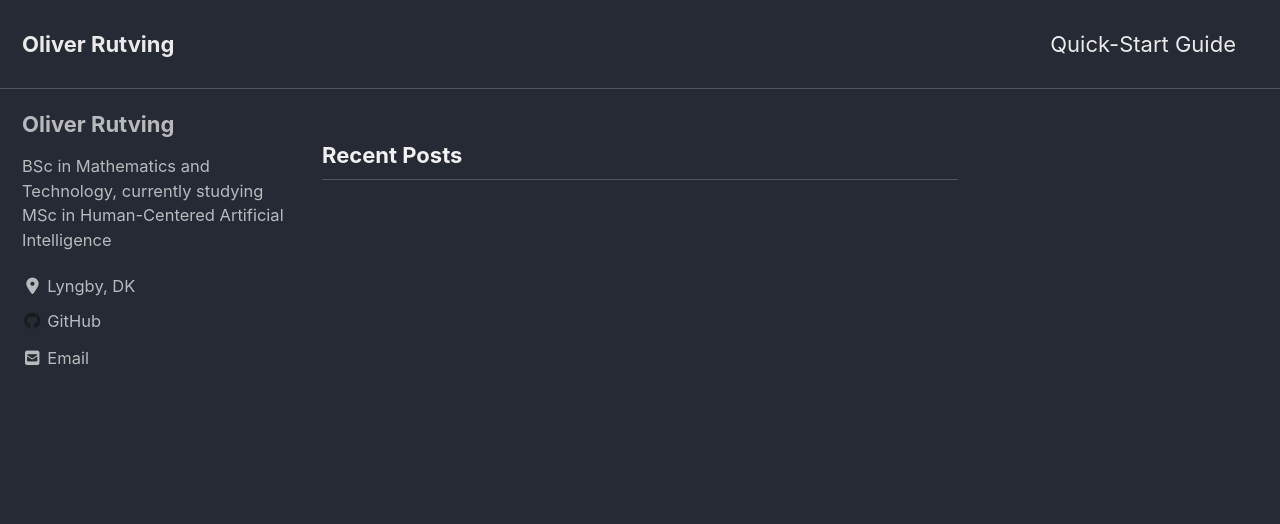
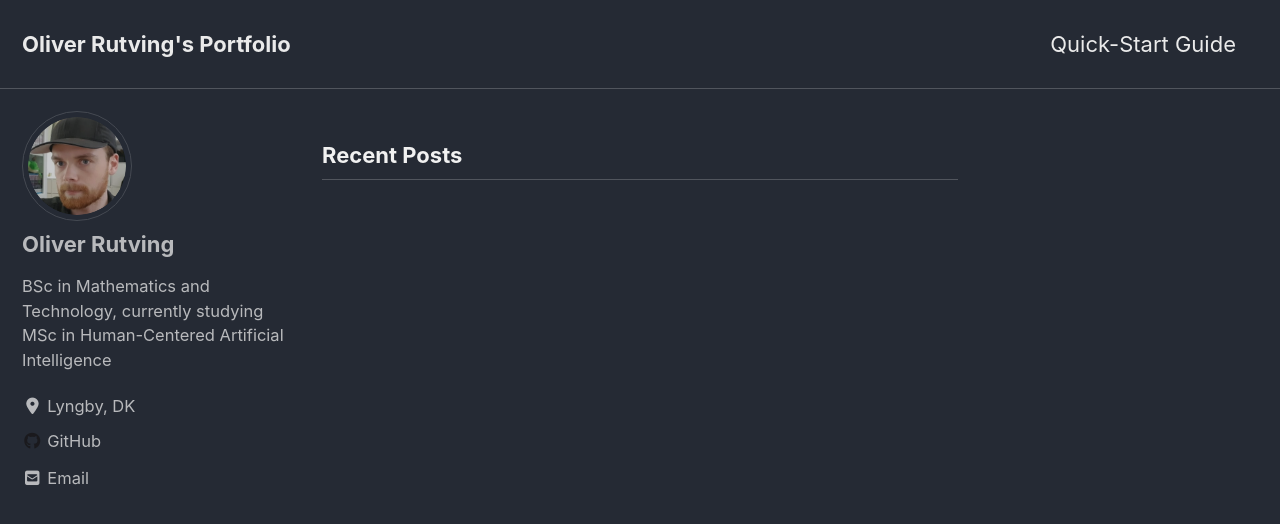
Before and after one commit to oliv2079/oliv2079.github.io, a Jekyll site: the page built from index.html, in a window 1280 px wide and 900 px high. Shown: the top 524 px of the window. Built offline with Jekyll 4.4.1, drawn with Linux system fonts in a browser that asks for light colours; cached includes are drawn as plain includes; nearby versions of some CDN libraries; the list of posts is cut into pages by our own code.

Commit message:
Update _config.yml

```diff
--- a/_config.yml
+++ b/_config.yml
@@ -16,7 +16,7 @@
 
 # Site Settings
 locale                   : "en-DK"
-title                    : "Oliver Rutving"
+title                    : "Oliver Rutving's Portfolio"
 title_separator          : "-"
 subtitle                 : # site tagline that appears below site title in masthead
 name                     : "Oliver Rutving"
@@ -108,7 +108,7 @@
 # Site Author
 author:
   name             : "Oliver Rutving"
-  avatar           : # path of avatar image, e.g. "/assets/images/bio-photo.jpg"
+  avatar           : "https://raw.githubusercontent.com/oliv2079/oliv2079.github.io/master/pp.png"
   bio              : "BSc in Mathematics and Technology, currently studying MSc in Human-Centered Artificial Intelligence "
   location         : "Lyngby, DK"
   email            : "doocmail@gmail.com"
```
